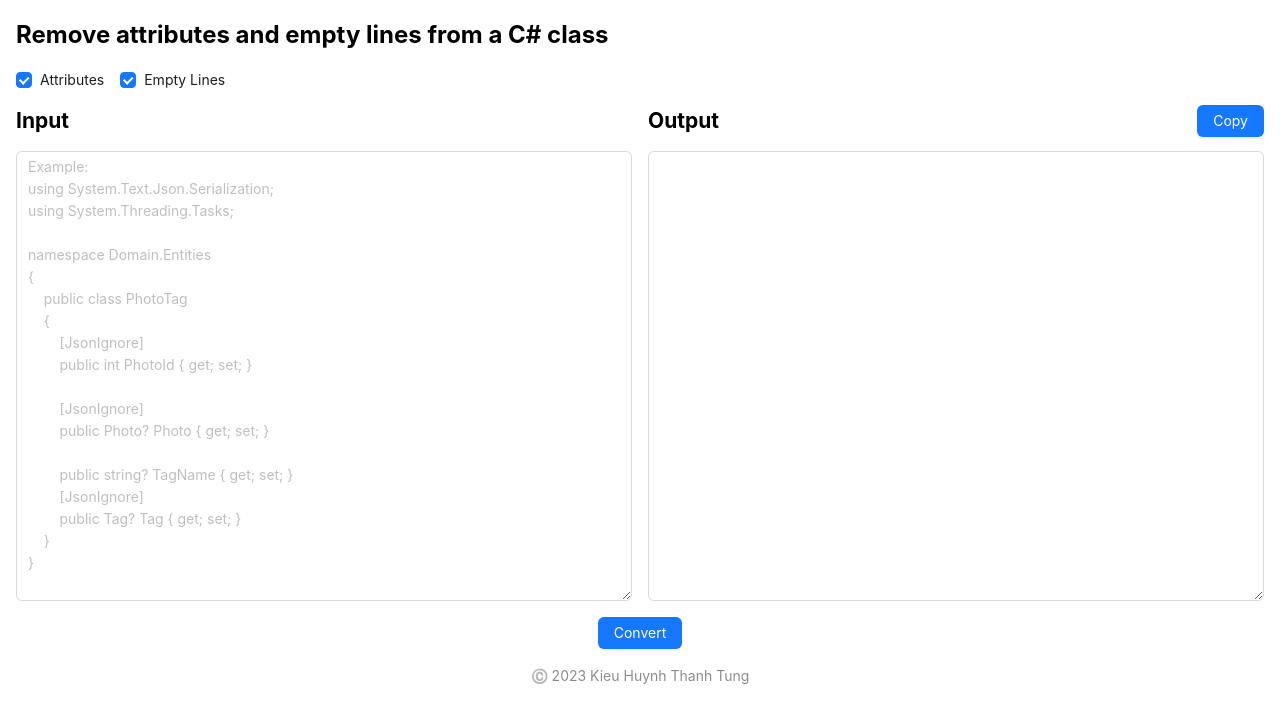
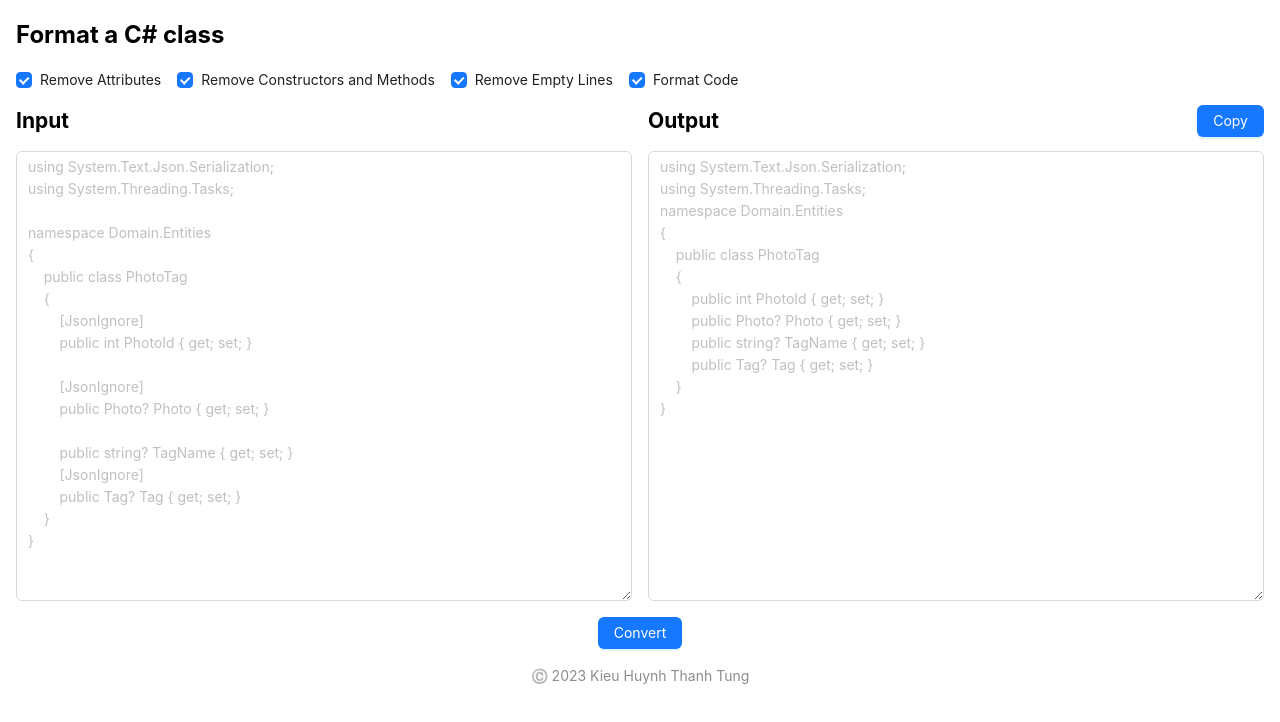
Before and after one commit to fireflies1988/dumb-csharp-tool, a React (Create React App) app: page / in a window 1280 px wide. Shown: the top 722 px of the page. Built offline with nearby package versions, Linux system fonts and the light colour scheme; the HTML template or start-up script is replaced by a standard one.

Commit message:
Add 2 more format options, refactor code

```diff
--- a/public/index.html
+++ b/public/index.html
@@ -2,14 +2,14 @@
 <html lang="en">
   <head>
     <meta charset="utf-8" />
-    <link rel="icon" href="%PUBLIC_URL%/favicon.ico" />
+    <link rel="icon" href="%PUBLIC_URL%/middle-finger-128.png" />
     <meta name="viewport" content="width=device-width, initial-scale=1" />
     <meta name="theme-color" content="#000000" />
     <meta
       name="description"
       content="Web site created using create-react-app"
     />
-    <link rel="apple-touch-icon" href="%PUBLIC_URL%/logo192.png" />
+    <link rel="apple-touch-icon" href="%PUBLIC_URL%/middle-finger-128.png" />
     <!--
       manifest.json provides metadata used when your web app is installed on a
       user's mobile device or desktop. See https://developers.google.com/web/fundamentals/web-app-manifest/
@@ -24,7 +24,7 @@
       work correctly both with client-side routing and a non-root public URL.
       Learn how to configure a non-root public URL by running `npm run build`.
     -->
-    <title>React App</title>
+    <title>Dumb C# Tool 🖕</title>
   </head>
   <body>
     <noscript>You need to enable JavaScript to run this app.</noscript>
--- a/src/App.js
+++ b/src/App.js
@@ -1,20 +1,27 @@
 import { Button, Checkbox, Col, Row, Typography } from "antd";
 import TextArea from "antd/es/input/TextArea";
-import { useEffect, useState } from "react";
+import { useState } from "react";
 const { Text } = Typography;
 
 const options = [
   {
-    label: "Attributes",
+    label: "Remove Attributes",
     value: "1",
   },
   {
-    label: "Empty Lines",
+    label: "Remove Constructors and Methods",
     value: "2",
   },
+  {
+    label: "Remove Empty Lines",
+    value: "3",
+  },
+  {
+    label: "Format Code",
+    value: "4",
+  }
 ];
-const placeholder = `Example:
-using System.Text.Json.Serialization;
+const inputPlaceHolder = `using System.Text.Json.Serialization;
 using System.Threading.Tasks;
 
 namespace Domain.Entities
@@ -32,58 +39,96 @@ namespace Domain.Entities
         public Tag? Tag { get; set; }
     }
 }`;
-const spaces = 4;
+const outputPlaceHolder = `using System.Text.Json.Serialization;
+using System.Threading.Tasks;
+namespace Domain.Entities
+{
+    public class PhotoTag
+    {
+        public int PhotoId { get; set; }
+        public Photo? Photo { get; set; }
+        public string? TagName { get; set; }
+        public Tag? Tag { get; set; }
+    }
+}`;
 
 function App() {
-  const [input, setInput] = useState({ value: "", caret: -1, target: null });
+  const [input, setInput] = useState("");
   const [output, setOutput] = useState("");
-  const [checked, setChecked] = useState(["1", "2"]);
+  const [checked, setChecked] = useState(["1", "2", "3", "4"]);
 
-  useEffect(() => {
-    if (input.caret >= 0) {
-      input.target.setSelectionRange(
-        input.caret + spaces,
-        input.caret + spaces
+  function handleConvertClick(input, options) {
+    let output = input;
+
+    // Remove attributes (e.g., [JsonIgnore])
+    if (options.includes("1")) {
+      output = input.replace(/[ \t]*\[[^\]]+\]\s*/g, "");
+    }
+
+    // Remove constructors and functions
+    if (options.includes("2"))
+      output = output.replace(
+        /(public|private|protected|internal|static)?\s+\w+\s+\w+\s*\([^)]*\)\s*{[^}]*}/g,
+        ""
       );
+
+    // Remove empty lines
+    if (options.includes("3")) {
+      output = output.replace(/^\s*[\r\n]/gm, "");
     }
-  }, [input]);
 
-  function removeAttributesAndEmptyLines(input, options) {
-    const lines = input.value.split("\n");
+    if (options.includes("4") && output.trim()) {
+      output = formatCode(output);
+    }
 
-    const filteredLines = lines.filter((line) => {
-      let hasAttribute = false;
-      let isEmpty = false;
+    setOutput(output);
+  }
 
-      if (options.includes("1")) {
-        hasAttribute = line.includes("[") && line.includes("]");
+  function formatCode(input) {
+    let output = "";
+    let indentLevel = 0;
+    const indentSize = 4; // You can adjust the indentation size as needed
+
+    // Split the input into lines
+    const lines = input.split("\n");
+
+    // Iterate through each line
+    for (const line of lines) {
+      const trimmedLine = line.trim();
+
+      // Decrease the indent level for closing braces
+      if (trimmedLine === "}") {
+        indentLevel--;
       }
 
-      if (options.includes("2")) {
-        isEmpty = line.trim() === "";
+      // Add the current line with proper indentation
+      output += " ".repeat(indentLevel * indentSize);
+      output += line.trim() + "\n";
+
+      // Increase the indent level for opening braces
+      if (trimmedLine.endsWith("{")) {
+        indentLevel++;
       }
+    }
 
-      return !hasAttribute && !isEmpty;
-    });
-
-    setOutput(filteredLines.join("\n"));
+    return output;
   }
 
-  function handleTab(e) {
-    console.log(e);
-
-    let content = e.target.value;
-    let caret = e.target.selectionStart;
-
+  function handleTabKeyPress(e, setState) {
     if (e.key === "Tab") {
       e.preventDefault();
 
+      // Insert a tab character ('\t') at the current cursor position
+      const { selectionStart, selectionEnd } = e.target;
       let newText =
-        content.substring(0, caret) +
-        " ".repeat(spaces) +
-        content.substring(caret);
+        e.target.value.substring(0, selectionStart) +
+        "\t" +
+        e.target.value.substring(selectionEnd);
 
-      setInput({ value: newText, caret: caret, target: e.target });
+      setState(newText);
+
+      // Move the cursor after the inserted tab
+      e.target.selectionStart = e.target.selectionEnd = selectionStart + 1;
     }
   }
 
@@ -96,7 +141,7 @@ function App() {
         paddingRight: "1rem",
       }}
     >
-      <h2>Remove attributes and empty lines from a C# class</h2>
+      <h2>Format a C# class</h2>
 
       <Checkbox.Group
         options={options}
@@ -109,12 +154,10 @@ function App() {
           <h2>Input</h2>
           <TextArea
             rows={20}
-            value={input.value}
-            placeholder={placeholder}
-            onChange={(e) =>
-              setInput({ value: e.target.value, caret: -1, target: e.target })
-            }
-            onKeyDown={handleTab}
+            value={input}
+            placeholder={inputPlaceHolder}
+            onChange={(e) => setInput(e.target.value)}
+            onKeyDown={(e) => handleTabKeyPress(e, setInput)}
           />
         </Col>
         <Col span={12}>
@@ -137,8 +180,9 @@ function App() {
           <TextArea
             rows={20}
             value={output}
+            placeholder={outputPlaceHolder}
             onChange={(e) => setOutput(e.target.value)}
-            onKeyDown={handleTab}
+            onKeyDown={(e) => handleTabKeyPress(e, setOutput)}
           />
         </Col>
       </Row>
@@ -146,10 +190,7 @@ function App() {
       <div
         style={{ display: "flex", marginTop: "1rem", justifyContent: "center" }}
       >
-        <Button
-          type="primary"
-          onClick={() => removeAttributesAndEmptyLines(input, checked)}
-        >
+        <Button type="primary" onClick={() => handleConvertClick(input, checked)}>
           Convert
         </Button>
       </div>
```
Also changed, not shown: public/middle-finger-128.png (added), 1 other file (tests, documents, lock files or other folders).
